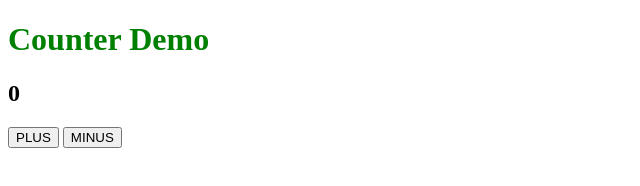
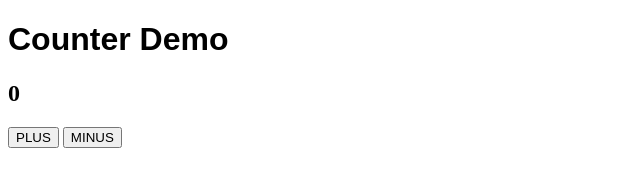
Before and after one commit to benjaminadk/cloud9-demo, a plain HTML site: page index.html in a window 1280 px wide. Shown: the whole page, without its empty margins (0-640 px from the left). Drawn offline with Linux system fonts and the light colour scheme.

Commit message:
font to Arial

```diff
--- a/style.css
+++ b/style.css
@@ -1,3 +1,3 @@
 h1 {
-    color: green;
+    font-family: Arial, Georgia, sans-serif;
 }
```
